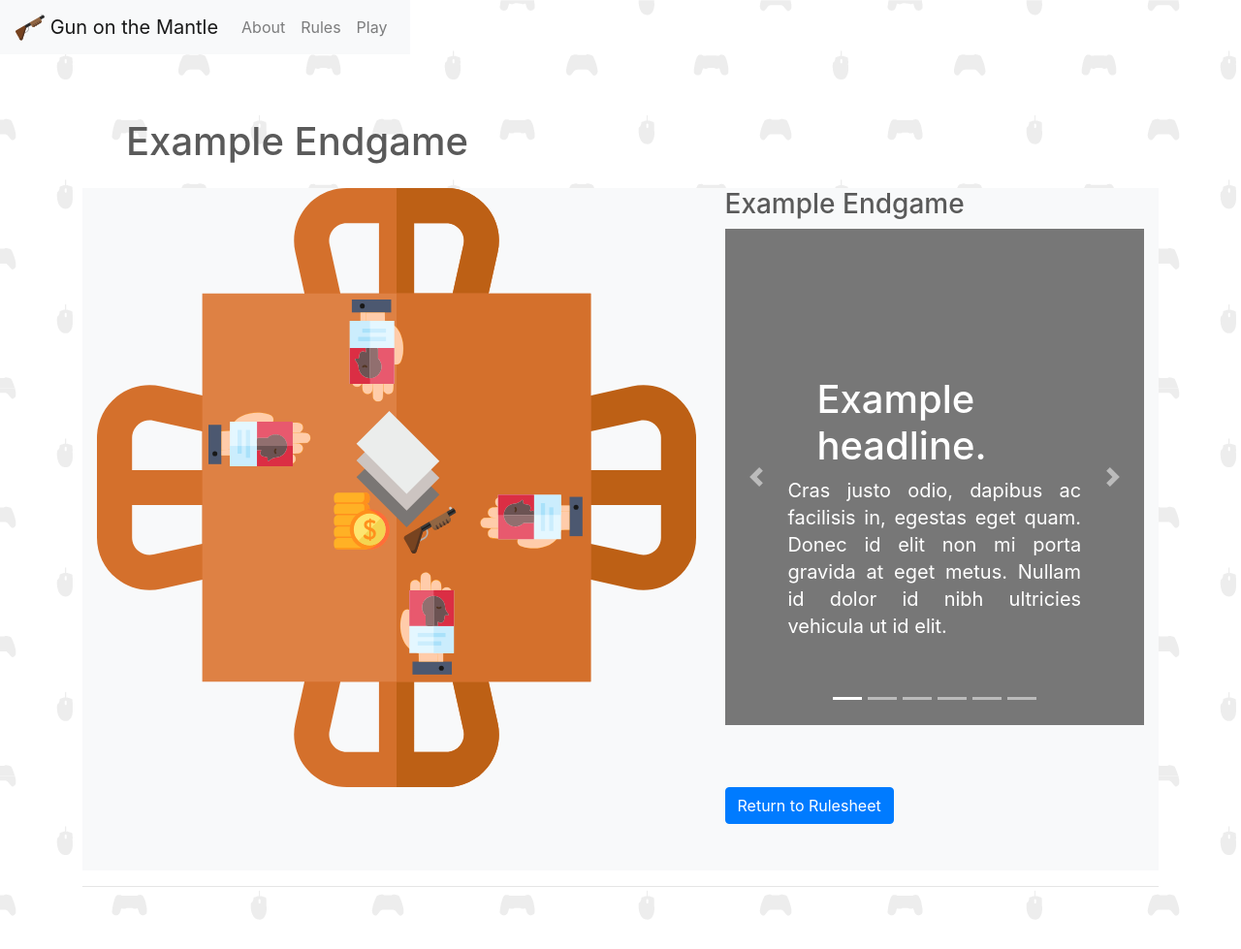
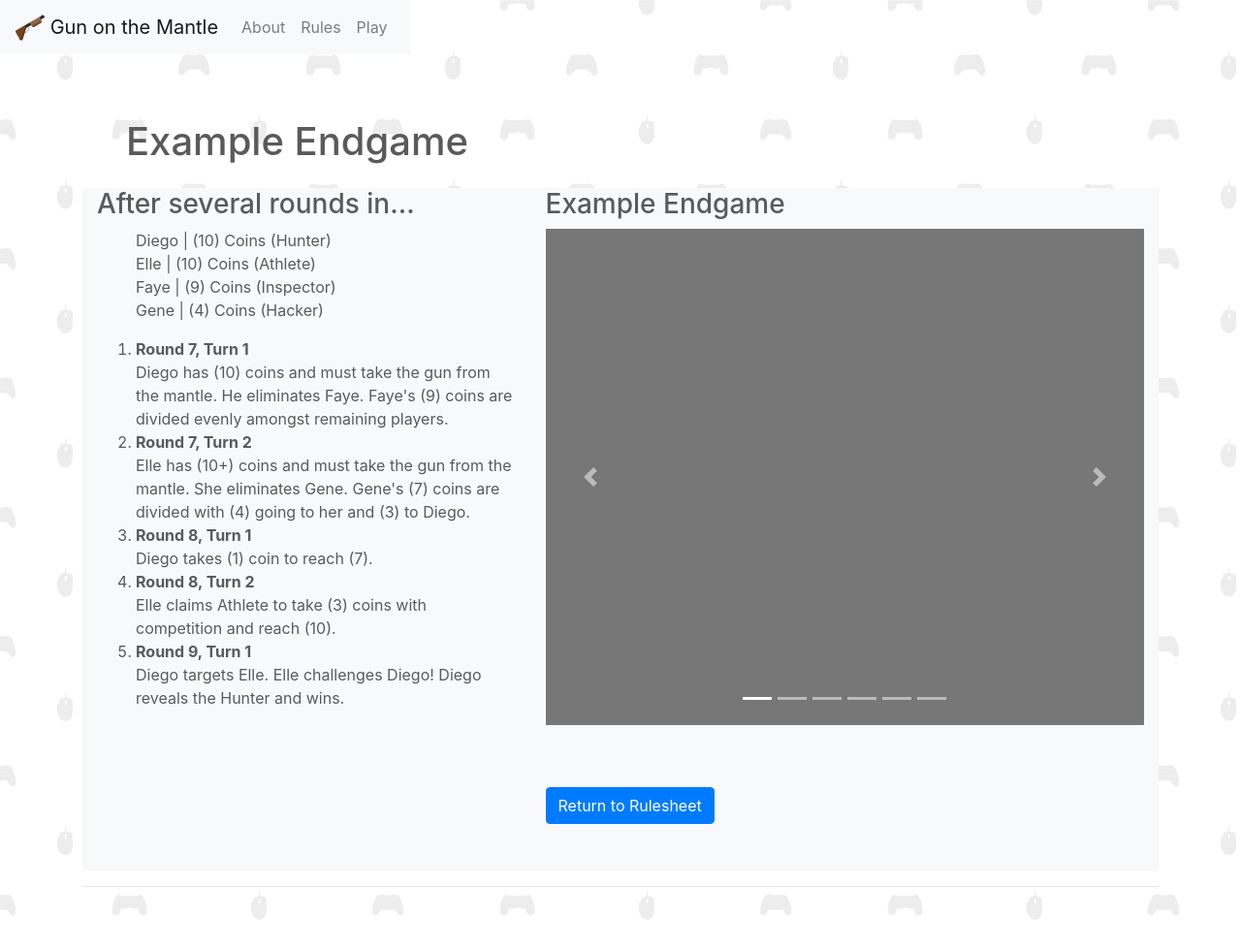
Before and after one commit to kevindublin/gun_on_the_mantle, a Django app: template templates/example-endgame.html in a window 1280 px wide. Shown: the whole page at 97% size. Run offline with Django 3.2, Linux system fonts and the light colour scheme; the template is opened without the code that fills it, so the values that code supplies are empty; some libraries are stand-ins or nearby versions; some web fonts are replaced.

Commit message:
example endgame

```diff
--- a/static/carousel.css
+++ b/static/carousel.css
@@ -31,8 +31,8 @@ body {
   height: 32rem;
 }
 
-.challenge-list {
-
+.endgame-list {
+    list-style-type: none;
 }
 
 /* RESPONSIVE CSS
--- a/templates/example-endgame.html
+++ b/templates/example-endgame.html
@@ -8,10 +8,34 @@
 
         <!-- Content One -->
           <div class="row">
-             <div class="col-md-7">
-                <img class="img-fluid rounded mb-3 mb-md-0" width=100% src="../static/img/setup.svg" alt="">
+            <div class="col-md-5">
+                <h3>After several rounds in...</h3>
+                <ul class="endgame-list">
+                    <li>Diego | (10) Coins (Hunter)</li>
+                    <li>Elle | (10) Coins (Athlete)</li>
+                    <li>Faye | (9) Coins (Inspector)</li>
+                    <li>Gene | (4) Coins (Hacker)
+                    </li>
+                </ul>
+                <ol>
+                    <li><strong>Round 7, Turn 1</strong><br>
+                        Diego has (10) coins and must take the gun from the mantle. He eliminates Faye. Faye's (9) coins are divided evenly amongst remaining players.<br>
+                    </li>
+                    <li><strong>Round 7, Turn 2</strong><br>
+                        Elle has (10+) coins and must take the gun from the mantle. She eliminates Gene. Gene's (7) coins are divided with (4) going to her and (3) to Diego.<br>
+                    </li>
+                    <li><strong>Round 8, Turn 1</strong><br>
+                        Diego takes (1) coin to reach (7).<br>
+                    </li>
+                    <li><strong>Round 8, Turn 2</strong><br>
+                        Elle claims Athlete to take (3) coins with competition and reach (10).<br>
+                    </li>
+                    <li><strong>Round 9, Turn 1</strong><br>
+                        Diego targets Elle. Elle challenges Diego! Diego reveals the Hunter and wins.<br>
+                    </li>
+                </ol>
             </div>
-            <div class="col-md-5">
+            <div class="col-md-7">
               <h3>Example Endgame</h3>
               <!-- Carousel -->
               <div id="challengeCarousel" class="carousel slide" data-ride="carousel">
@@ -27,67 +51,37 @@
                   <div class="carousel-item active">
                     <svg class="bd-placeholder-img" width="100%" height="100%" xmlns="http://www.w3.org/2000/svg" preserveAspectRatio="xMidYMid slice" focusable="false" role="img"><rect width="100%" height="100%" fill="#777"></rect></svg>
                     <div class="container">
-                      <div class="carousel-caption text-left">
-                        <h1>Example headline.</h1>
-                        <p>Cras justo odio, dapibus ac facilisis in, egestas eget
-            quam. Donec id elit non mi porta gravida at eget metus. Nullam id dolor
-            id nibh ultricies vehicula ut id elit.</p>
-                      </div>
+
                     </div>
                   </div>
                   <div class="carousel-item">
                     <svg class="bd-placeholder-img" width="100%" height="100%" xmlns="http://www.w3.org/2000/svg" preserveAspectRatio="xMidYMid slice" focusable="false" role="img"><rect width="100%" height="100%" fill="#777"></rect></svg>
                     <div class="container">
-                      <div class="carousel-caption">
-                        <h1>Another example headline.</h1>
-                        <p>Cras justo odio, dapibus ac facilisis in, egestas eget
-            quam. Donec id elit non mi porta gravida at eget metus. Nullam id dolor
-            id nibh ultricies vehicula ut id elit.</p>
-                      </div>
+
                     </div>
                   </div>
                   <div class="carousel-item">
                     <svg class="bd-placeholder-img" width="100%" height="100%" xmlns="http://www.w3.org/2000/svg" preserveAspectRatio="xMidYMid slice" focusable="false" role="img"><rect width="100%" height="100%" fill="#777"></rect></svg>
                     <div class="container">
-                      <div class="carousel-caption">
-                        <h1>Another example headline.</h1>
-                        <p>Cras justo odio, dapibus ac facilisis in, egestas eget
-            quam. Donec id elit non mi porta gravida at eget metus. Nullam id dolor
-            id nibh ultricies vehicula ut id elit.</p>
-                      </div>
+
                     </div>
                   </div>
                   <div class="carousel-item">
                     <svg class="bd-placeholder-img" width="100%" height="100%" xmlns="http://www.w3.org/2000/svg" preserveAspectRatio="xMidYMid slice" focusable="false" role="img"><rect width="100%" height="100%" fill="#777"></rect></svg>
                     <div class="container">
-                      <div class="carousel-caption">
-                        <h1>Another example headline.</h1>
-                        <p>Cras justo odio, dapibus ac facilisis in, egestas eget
-            quam. Donec id elit non mi porta gravida at eget metus. Nullam id dolor
-            id nibh ultricies vehicula ut id elit.</p>
-                      </div>
+
                     </div>
                   </div>
                   <div class="carousel-item">
                     <svg class="bd-placeholder-img" width="100%" height="100%" xmlns="http://www.w3.org/2000/svg" preserveAspectRatio="xMidYMid slice" focusable="false" role="img"><rect width="100%" height="100%" fill="#777"></rect></svg>
                     <div class="container">
-                      <div class="carousel-caption">
-                        <h1>Another example headline.</h1>
-                        <p>Cras justo odio, dapibus ac facilisis in, egestas eget
-            quam. Donec id elit non mi porta gravida at eget metus. Nullam id dolor
-            id nibh ultricies vehicula ut id elit.</p>
-                      </div>
+
                     </div>
                   </div>
                   <div class="carousel-item">
                     <svg class="bd-placeholder-img" width="100%" height="100%" xmlns="http://www.w3.org/2000/svg" preserveAspectRatio="xMidYMid slice" focusable="false" role="img"><rect width="100%" height="100%" fill="#777"></rect></svg>
                     <div class="container">
-                      <div class="carousel-caption text-right">
-                        <h1>One more for good measure.</h1>
-                        <p>Cras justo odio, dapibus ac facilisis in, egestas eget
-            quam. Donec id elit non mi porta gravida at eget metus. Nullam id dolor
-            id nibh ultricies vehicula ut id elit.</p>
-                      </div>
+
                     </div>
                   </div>
                 </div>
```
